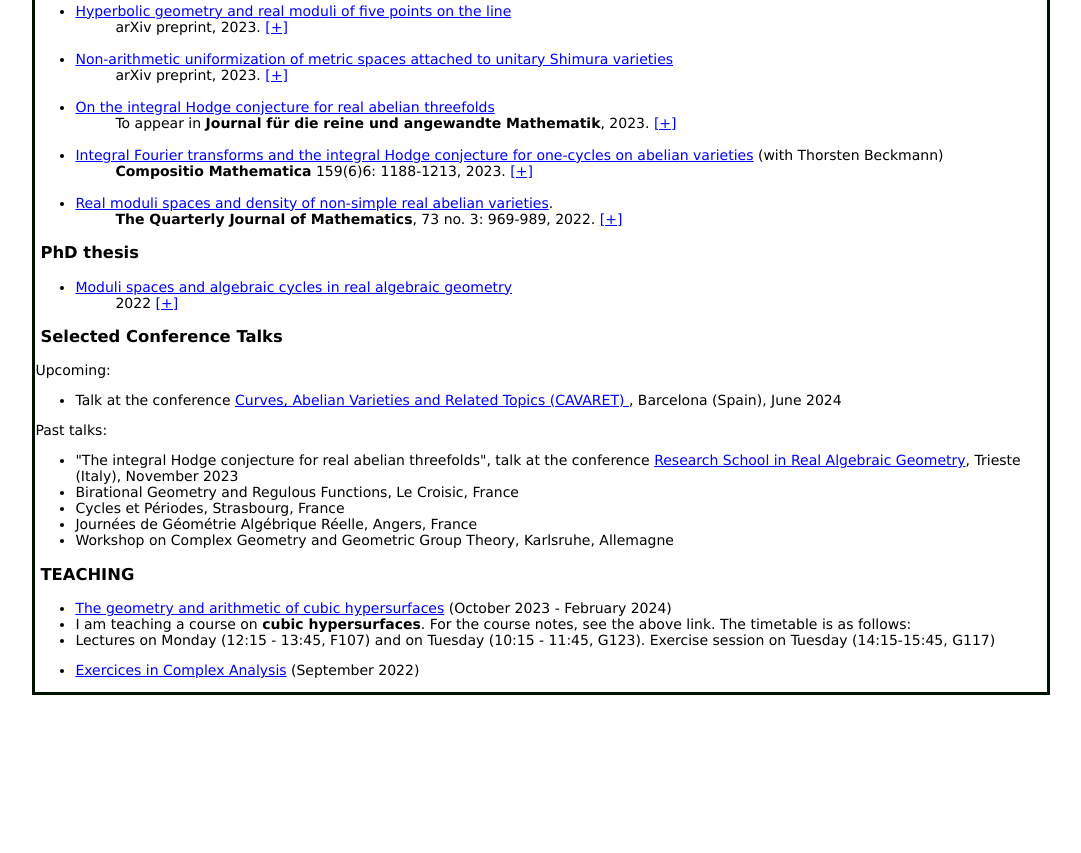
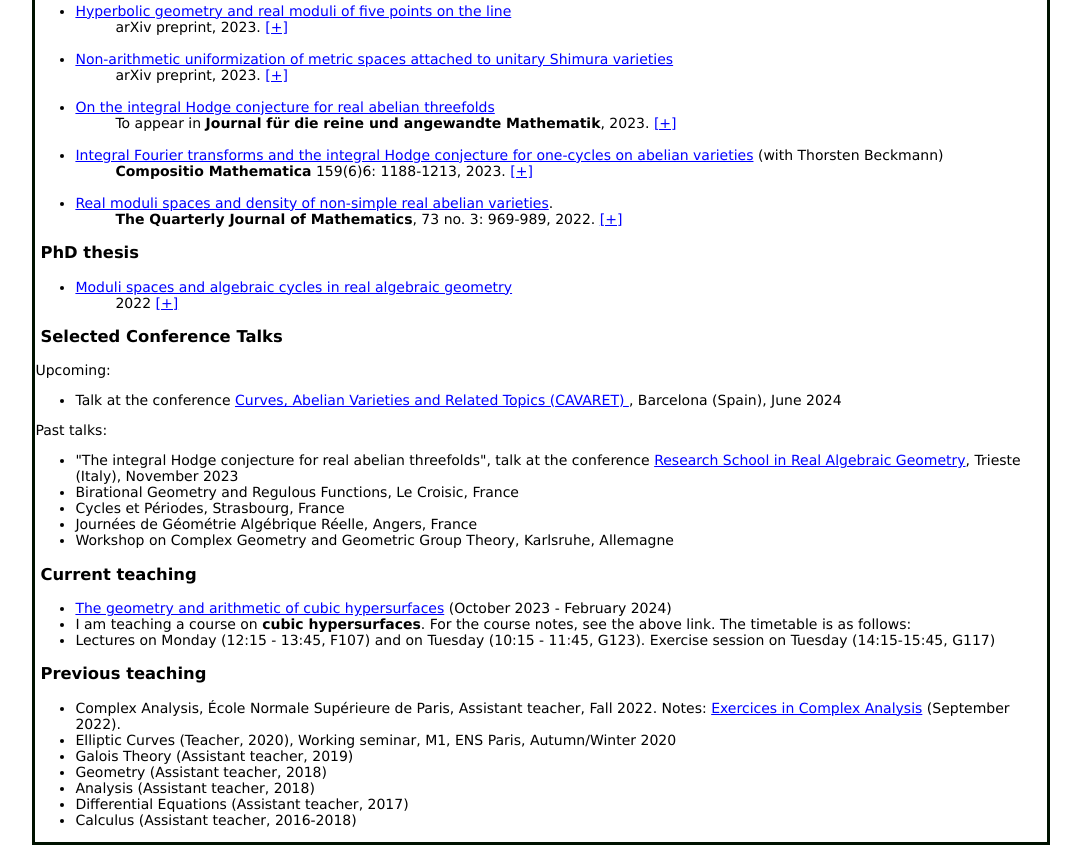
Before and after one commit to olivierfortman/olivierfortman.github.io, a plain HTML site: page index.html in a window 1280 px wide. Shown: the part 440-1293 px from the top of the page, without its empty margins (99-1180 px from the left). Before the commit the page ends 1143 px from the top, so only its background shows below. Drawn offline with Linux system fonts and the light colour scheme.

Commit message:
Update index.html

```diff
--- a/index.html
+++ b/index.html
@@ -602,7 +602,7 @@ Birational Geometry and Regulous Functions, Le Croisic, France
 
 </ul>
 
-<h3> TEACHING </h3>
+<h3> Current teaching </h3>
 
 	<ul>
 	<li>
@@ -612,10 +612,27 @@ Birational Geometry and Regulous Functions, Le Croisic, France
 		<li> Lectures on Monday (12:15 - 13:45, F107) and on Tuesday (10:15 - 11:45, G123). Exercise session on Tuesday (14:15-15:45, G117)</li>
 </ul>
 
+
+
+	<h3> Previous teaching </h3>
+
 <ul>
 	<li>
-		<a href="TDanalysecomplexe2022.pdf">
-		Exercices in Complex Analysis</a> (September 2022)</li>
+		Complex Analysis, École Normale Supérieure de Paris, Assistant teacher, Fall 2022. Notes: <a href="TDanalysecomplexe2022.pdf">
+		Exercices in Complex Analysis</a> (September 2022).</li>
+	<li>
+Elliptic Curves (Teacher, 2020), Working seminar, M1, ENS Paris, Autumn/Winter 2020 </li>
+	<li>
+Galois Theory (Assistant teacher, 2019)</li>
+	<li>
+Geometry (Assistant teacher, 2018)</li>
+	<li>
+Analysis (Assistant teacher, 2018)</li>
+	<li>
+Differential Equations (Assistant teacher, 2017)</li>
+	<li>
+Calculus (Assistant teacher, 2016-2018)
+		</li>
 </ul>
 
 </div>
```
